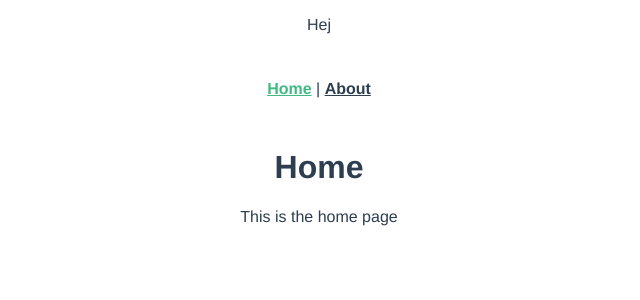
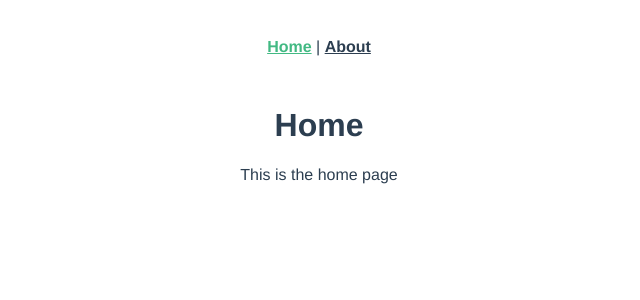
Before and after one commit to SJKed/scrum-project, a Vue app: page / in a window 1280 px wide. Shown: the top 300 px of the page, without its empty margins (321-961 px from the left). Built offline with nearby package versions, Linux system fonts and the light colour scheme.

Commit message:
branch for singlepage view

```diff
--- a/src/App.vue
+++ b/src/App.vue
@@ -1,6 +1,5 @@
 <template>
   <div id="app">
-    <p>Hej</p>
     <div id="nav">
       <router-link to="/">Home</router-link> |
       <router-link to="/about">About</router-link>
```
